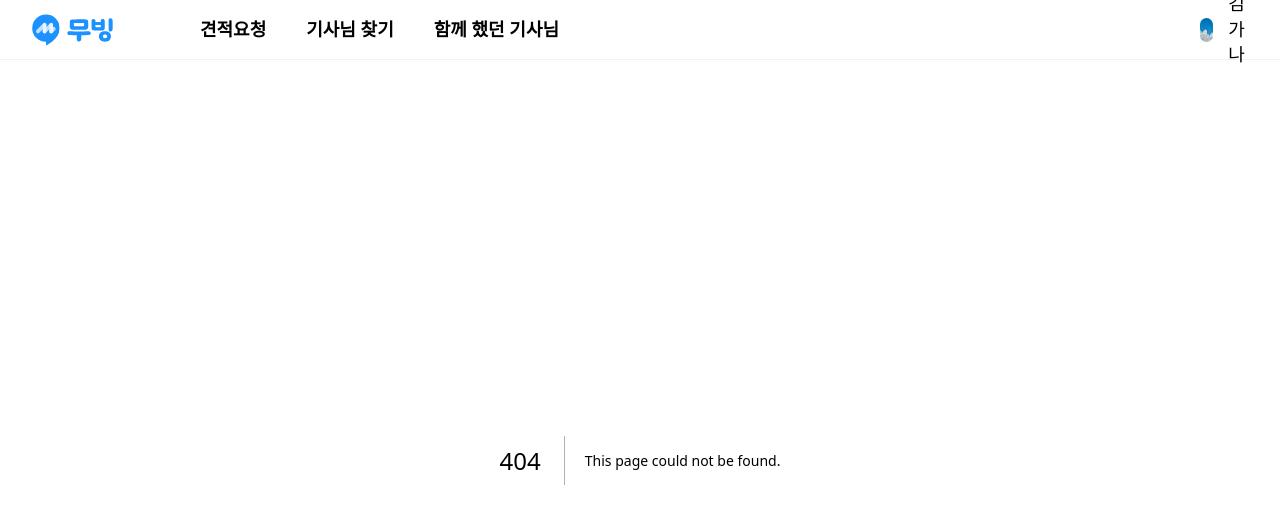
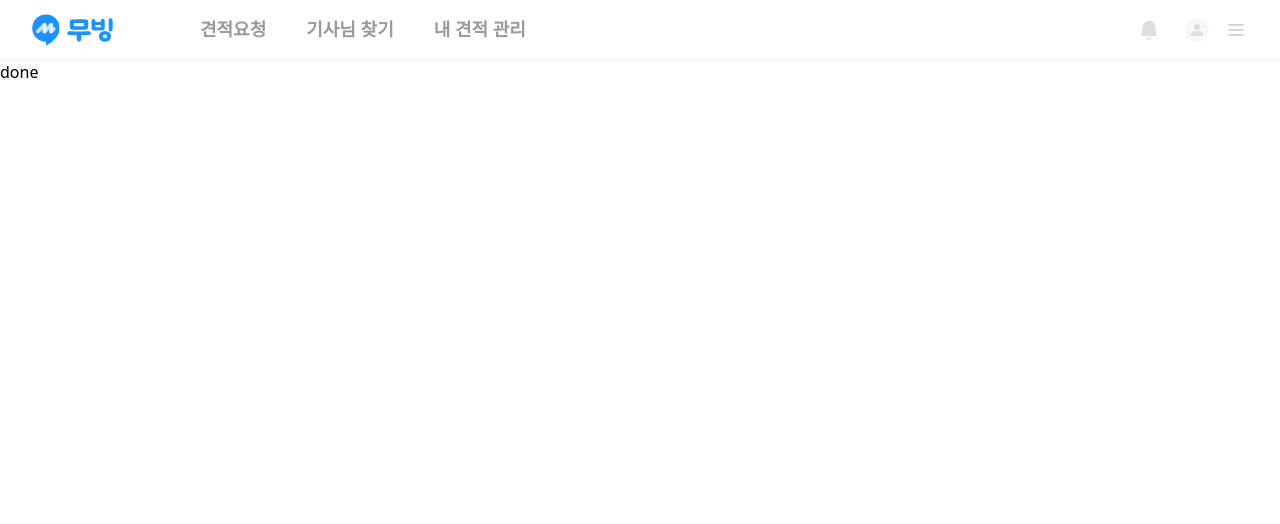
Before and after one commit to juncastle97/qa-moving-fe, a Next.js app: page /my-quote/done in a window 1280 px wide. Before the commit this address had no page. Shown: the top 524 px of the page. Built offline with nearby package versions, Linux system fonts and the light colour scheme.

Commit message:
fix : GNB 수정

```diff
--- a/src/components/GNB/index.jsx
+++ b/src/components/GNB/index.jsx
@@ -1,15 +1,31 @@
 import Image from "next/image";
+import Link from "next/link";
 import { useRouter } from "next/router";
+import ProfileDropdown from "../common/ProfileDropdown";
 
 export default function GNB() {
   const router = useRouter();
   const currentPath = router.pathname;
 
-  const hiddenPaths = ["/", "/login-user", "/signup-user", "/login-driver", "/signup-driver", "/profile-user", "/profile-driver"];
+  const hiddenPaths = [
+    "/",
+    "/login-user",
+    "/signup-user",
+    "/login-driver",
+    "/signup-driver",
+    "/profile-user",
+    "/profile-driver",
+  ];
 
   const handlePushMain = () => {
     router.push("/");
   };
+
+  const navItems = [
+    { name: "견적요청", path: "/quote-request" },
+    { name: "기사님 찾기", path: "/find-driver" },
+    { name: "내 견적 관리", path: "/my-quote/wait" },
+  ];
 
   return (
     <>
@@ -22,24 +38,27 @@ export default function GNB() {
             <Image src="/icons/ic-logo-icon-text.svg" alt="logo-icon-text" fill />
           </div>
           {!hiddenPaths.includes(currentPath) && (
-            <div className="flex gap-40 text-2lg-18px-bold">
-              <div>견적요청</div>
-              <div>기사님 찾기</div>
-              <div>함께 했던 기사님</div>
+            <div className="flex gap-40 text-2lg-18px-bold text-grayscale-400">
+              {navItems.map((item) => (
+                <Link
+                  key={item.name}
+                  href={item.path}
+                  className={`cursor-pointer ${
+                    currentPath === item.path ? "text-black-400" : "hover:text-primary-blue-300"
+                  }`}
+                >
+                  {item.name}
+                </Link>
+              ))}
             </div>
           )}
         </div>
         {!hiddenPaths.includes(currentPath) && (
-          <div className="itsems-center flex w-72 gap-24 lg:w-167 lg:gap-32">
+          <div className="flex items-center gap-24 lg:gap-32">
             <div className="relative h-24 w-24 lg:h-36 lg:w-36">
               <Image src="/icons/alarm.svg" alt="ic-alarm" fill />
             </div>
-            <div className="flex items-center gap-15">
-              <div className="relative h-24 w-24 overflow-hidden rounded-full lg:h-36 lg:w-36">
-                <Image src="/images/img-default.png" alt="default-profile-img" fill />
-              </div>
-              <div className="text-2lg-18px-medium">김가나</div>
-            </div>
+            <ProfileDropdown />
           </div>
         )}
       </div>
--- /dev/null
+++ b/src/components/common/ProfileDropdown/index.jsx
@@ -0,0 +1,75 @@
+import React, { useState, useRef, useEffect } from "react";
+import Link from "next/link";
+import Image from "next/image";
+
+const ProfileDropdown = () => {
+  const [isOpen, setIsOpen] = useState(false);
+  const dropdownRef = useRef(null);
+
+  const toggleDropdown = () => setIsOpen(!isOpen);
+
+  useEffect(() => {
+    const handleClickOutside = (event) => {
+      if (dropdownRef.current && !dropdownRef.current.contains(event.target)) {
+        setIsOpen(false);
+      }
+    };
+
+    document.addEventListener("mousedown", handleClickOutside);
+    return () => document.removeEventListener("mousedown", handleClickOutside);
+  }, []);
+
+  const menuItems = [
+    { name: "프로필 수정", path: "/profile-edit" },
+    { name: "찜한 기사님", path: "/favorite-drivers" },
+    { name: "이사 리뷰", path: "/move-reviews" },
+  ];
+
+  return (
+    <div className="relative" ref={dropdownRef}>
+      <div className="flex items-center gap-15 focus:outline-none">
+        <div className="relative h-24 w-24 overflow-hidden rounded-full lg:h-36 lg:w-36">
+          <Image src="/icons/Profile.svg" alt="default-profile-img" fill />
+        </div>
+        <button
+          onClick={toggleDropdown}
+          className="text-2lg-18px-medium text-black-400 md:hidden lg:block"
+        >
+          김가나
+        </button>
+        <button onClick={toggleDropdown} className="relative h-24 w-24 lg:hidden lg:h-36 lg:w-36">
+          <Image src={"/images/menu.png"} alt="menu" fill />
+        </button>
+      </div>
+
+      {isOpen && (
+        <div className="absolute right-0 mt-8 h-294 w-248 rounded-16 bg-white pb-6 pt-16 shadow-lg ring-1 ring-black ring-opacity-5">
+          <div className="h-54 w-240 py-14 pl-24 pr-12">김가나 고객님</div>
+          <div>
+            {menuItems.map((item) => (
+              <Link
+                key={item.name}
+                href={item.path}
+                className="flex h-54 w-240 flex-col justify-center py-14 pl-24 pr-12 text-lg-16px-medium text-sm text-black-400 hover:bg-gray-50"
+                onClick={() => setIsOpen(false)}
+              >
+                {item.name}
+              </Link>
+            ))}
+            <button
+              className="border-t border-line-100 pt-14 flex justify-center w-full px-4 py-2 text-left text-md-14px-medium text-sm text-grayscale-500"
+              onClick={() => {
+                // 로그아웃 로직
+                setIsOpen(false);
+              }}
+            >
+              로그아웃
+            </button>
+          </div>
+        </div>
+      )}
+    </div>
+  );
+};
+
+export default ProfileDropdown;
--- /dev/null
+++ b/src/pages/my-quote/done.jsx
@@ -0,0 +1,7 @@
+import React from 'react'
+
+export default function done() {
+  return (
+    <div>done</div>
+  )
+}
--- /dev/null
+++ b/src/pages/my-quote/wait.jsx
@@ -0,0 +1,7 @@
+import React from 'react'
+
+export default function wait() {
+  return (
+    <div>wait</div>
+  )
+}
```
Also changed, not shown: public/icons/Profile.svg (added), public/images/menu.png (added).
